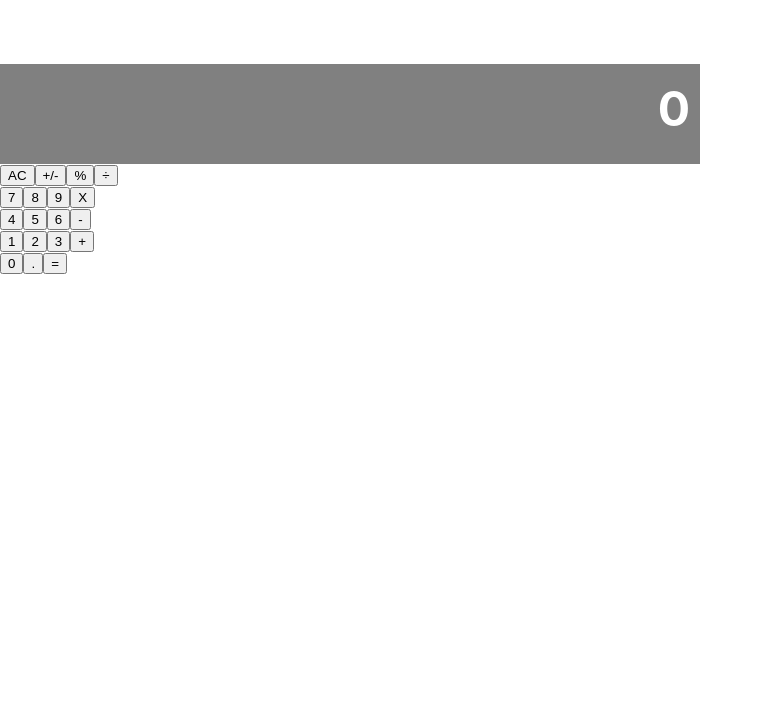
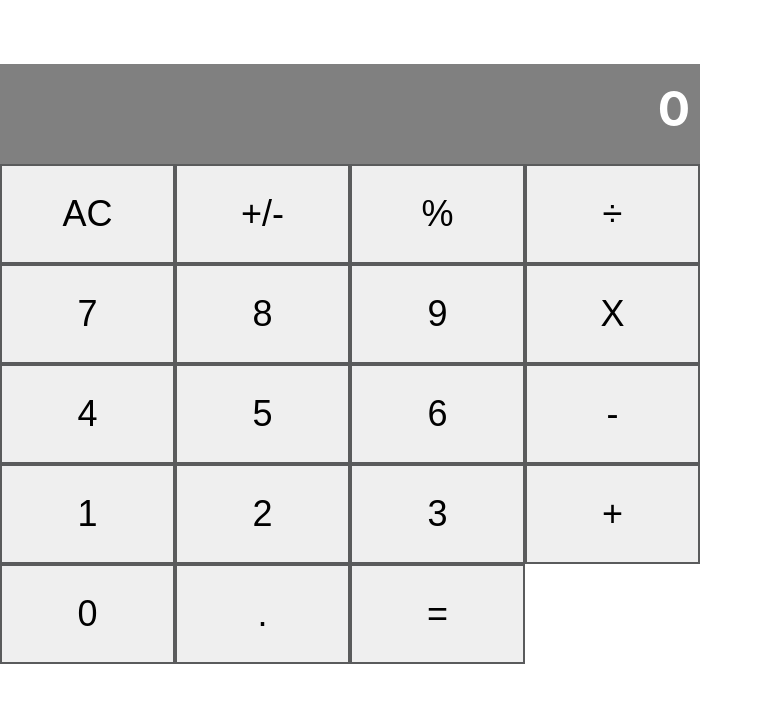
Before and after one commit to vzdrizhni/Calculator, a React (Create React App) app: page / in a window 1280 px wide. Shown: the top 702 px of the page, without its empty margins (0-763 px from the left). Built offline with nearby package versions, Linux system fonts and the light colour scheme.

Commit message:
Stylings

```diff
--- a/src/App.css
+++ b/src/App.css
@@ -14,3 +14,16 @@
     font-weight: 700;
     padding: 15px 10px;
 }
+
+.button-container {
+    display: flex;
+    width: 100%;
+}
+
+.button-container > * {
+    width: 25%;
+    height: 100px;
+    color: black;
+    font-size: 36px;
+    border: 2px solid #5a5b5c;
+}
```
